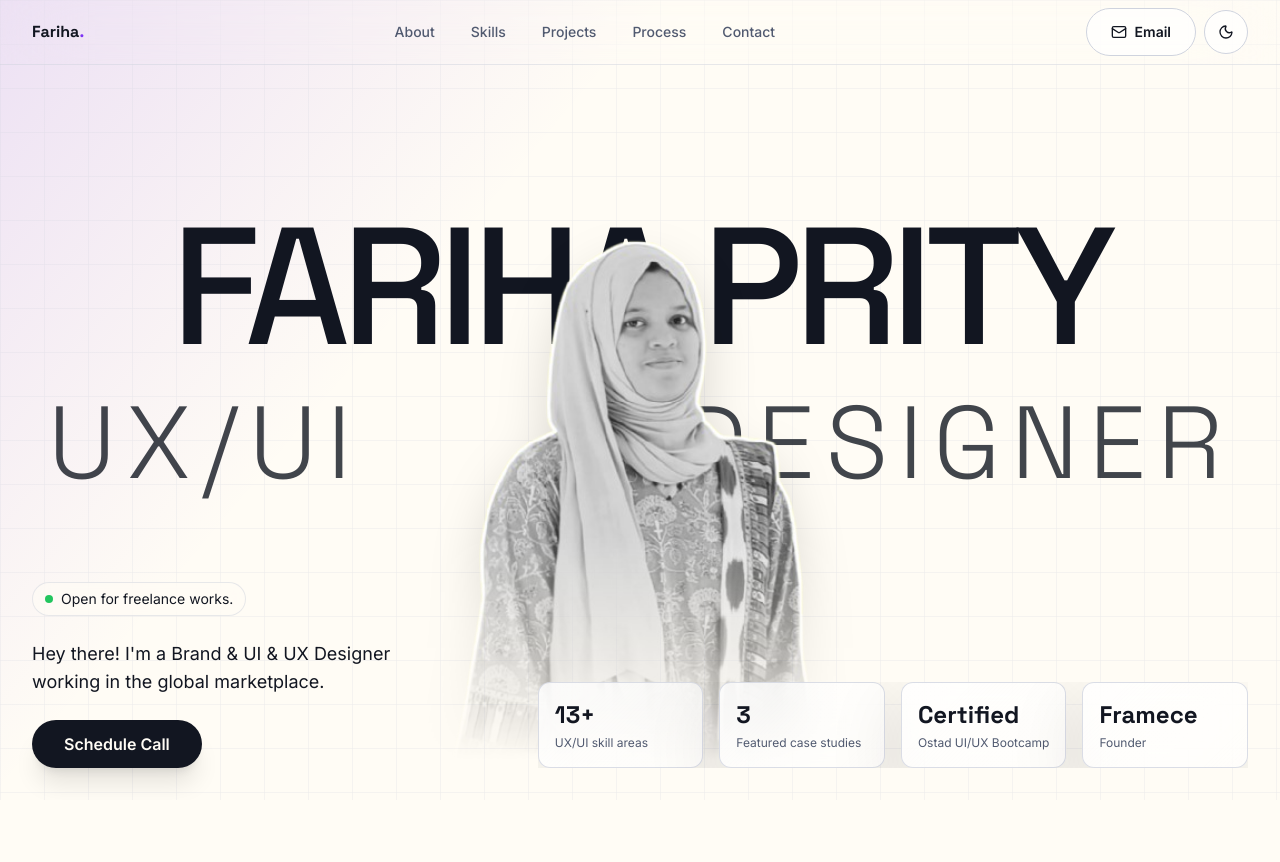
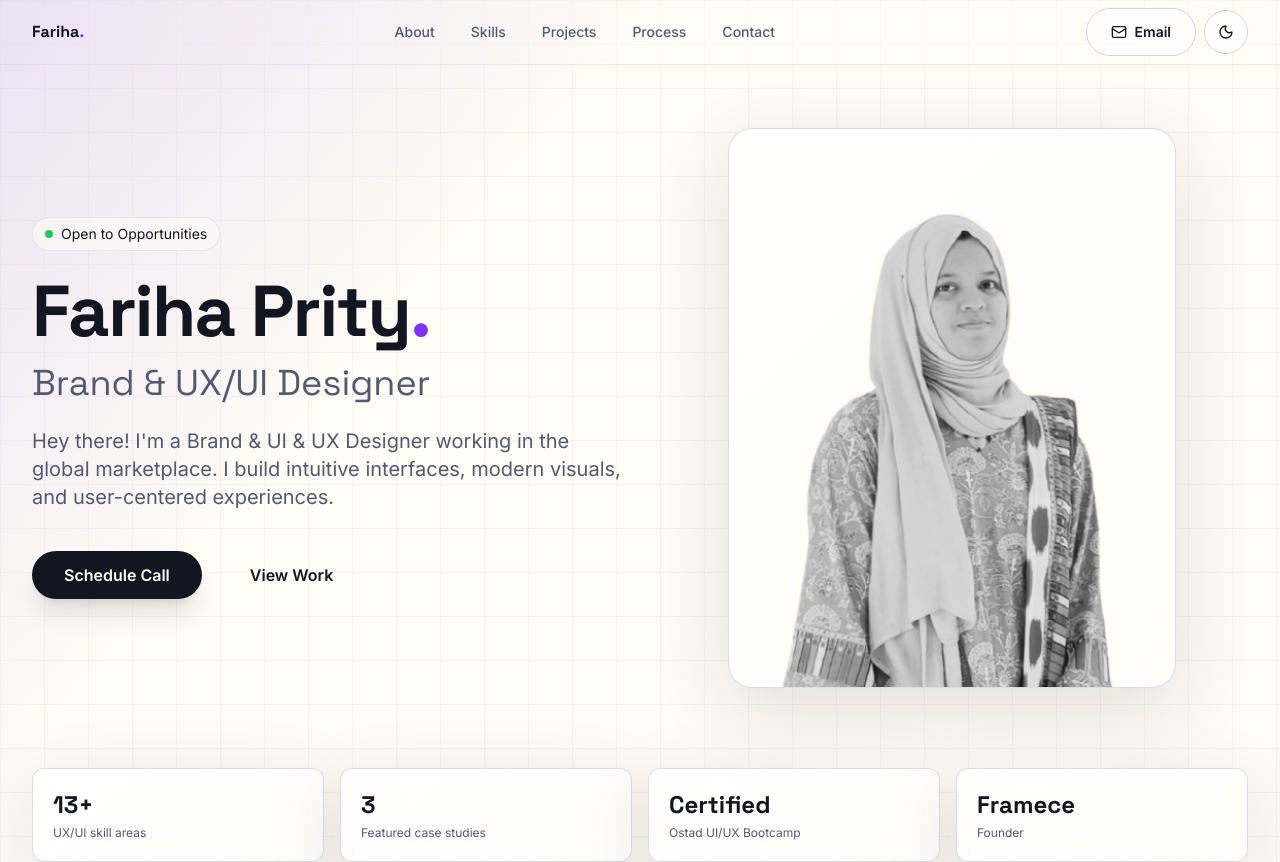
Before and after one commit to Omar-webcloud/Prity, a Next.js app: page / in a window 1280 px wide. Shown: the top 862 px of the page. Built offline with nearby package versions, Linux system fonts and the light colour scheme.

Commit message:
fix: revert hero section to old style

```diff
--- a/components/portfolio-page.tsx
+++ b/components/portfolio-page.tsx
@@ -514,74 +514,96 @@ function Hero() {
   return (
     <section
       id="home"
-      className="relative min-h-screen overflow-hidden flex items-center justify-center pt-20"
+      className="relative min-h-screen overflow-hidden flex flex-col justify-center pt-24 pb-12 sm:pt-32 sm:pb-16"
     >
+      {/* Subtle Background */}
       <div className="absolute inset-0 -z-10 bg-hero-grid bg-[size:44px_44px] opacity-45" />
 
-      {/* Massive Background Text */}
-      <div className="absolute inset-0 z-0 flex flex-col items-center justify-start pt-[18vh] md:justify-center md:pt-0 pointer-events-none select-none overflow-hidden">
+      <Container className="relative z-10 flex flex-col gap-12 lg:gap-20">
+        <div className="grid lg:grid-cols-2 items-center gap-12 lg:gap-8">
+          {/* Left Content */}
+          <div className="flex flex-col items-start gap-6 max-w-2xl pt-8 lg:pt-0">
             <motion.div
               initial={{ opacity: 0, y: 20 }}
               animate={{ opacity: 1, y: 0 }}
-          transition={{ duration: 0.8, ease: "easeOut" }}
-          className="text-[15vw] md:text-[13vw] font-display font-medium leading-[0.85] tracking-tighter text-foreground whitespace-nowrap md:mt-[-8vh]"
+              transition={{ duration: 0.5 }}
+              className="inline-flex items-center gap-2 rounded-full border border-border/50 bg-background/60 backdrop-blur-md px-3 py-1.5 text-sm text-foreground"
             >
-          FARIHA PRITY
+              <span className="relative flex h-2 w-2">
+                <span className="animate-ping absolute inline-flex h-full w-full rounded-full bg-green-400 opacity-75"></span>
+                <span className="relative inline-flex rounded-full h-2 w-2 bg-green-500"></span>
+              </span>
+              Open to Opportunities
             </motion.div>
+
             <motion.div
               initial={{ opacity: 0, y: 20 }}
               animate={{ opacity: 1, y: 0 }}
-          transition={{ duration: 0.8, ease: "easeOut", delay: 0.1 }}
-          className="flex w-full px-4 md:px-8 lg:px-12 justify-between text-[10vw] md:text-[8vw] font-display font-light tracking-[0.1em] text-foreground/80 mt-2"
+              transition={{ duration: 0.5, delay: 0.1 }}
             >
-          <span>UX/UI</span>
-          <span>DESIGNER</span>
+              <h1 className="font-display text-5xl sm:text-6xl lg:text-7xl font-bold tracking-tight text-foreground">
+                Fariha Prity<span className="text-primary">.</span>
+              </h1>
+              <h2 className="mt-4 font-display text-2xl sm:text-3xl lg:text-4xl text-muted-foreground">
+                Brand &amp; UX/UI Designer
+              </h2>
+            </motion.div>
+
+            <motion.p
+              initial={{ opacity: 0, y: 20 }}
+              animate={{ opacity: 1, y: 0 }}
+              transition={{ duration: 0.5, delay: 0.2 }}
+              className="text-lg sm:text-xl text-muted-foreground leading-relaxed"
+            >
+              Hey there! I'm a Brand &amp; UI &amp; UX Designer working in the global marketplace. I build intuitive interfaces, modern visuals, and user-centered experiences.
+            </motion.p>
+
+            <motion.div
+              initial={{ opacity: 0, y: 20 }}
+              animate={{ opacity: 1, y: 0 }}
+              transition={{ duration: 0.5, delay: 0.3 }}
+              className="flex flex-wrap items-center gap-4 pt-4"
+            >
+              <Button asChild className="rounded-full px-8 py-6 text-base font-semibold shadow-xl">
+                <a href="#contact">Schedule Call</a>
+              </Button>
+              <Button asChild variant="outline" className="rounded-full px-8 py-6 text-base font-semibold">
+                <a href="#projects">View Work</a>
+              </Button>
             </motion.div>
           </div>
 
-      {/* Center Image */}
+          {/* Right Content - Image */}
           <motion.div
-        initial={{ opacity: 0, scale: 0.9, y: 30 }}
+            initial={{ opacity: 0, scale: 0.95, y: 20 }}
             animate={{ opacity: 1, scale: 1, y: 0 }}
-        transition={{ duration: 1, ease: "easeOut", delay: 0.2 }}
-        className="relative z-10 w-full max-w-[340px] md:max-w-[480px] aspect-[3/4] mx-auto mt-[4vh] md:mt-[8vh]"
+            transition={{ duration: 0.7, delay: 0.2 }}
+            className="relative w-full max-w-sm sm:max-w-md mx-auto lg:ml-auto"
           >
+            <div className="relative aspect-[4/5] rounded-3xl overflow-hidden glass border border-border/50 bg-background/50 shadow-2xl">
               <Image
                 src="/headshot.png"
                 alt="Fariha Munir Prity"
                 fill
                 priority
-          sizes="(min-width: 768px) 480px, 340px"
-          className="object-cover object-top drop-shadow-2xl [mask-image:linear-gradient(to_bottom,black_60%,transparent_95%)]"
+                sizes="(min-width: 1024px) 50vw, 100vw"
+                className="object-cover object-top"
               />
+            </div>
           </motion.div>
-
-      {/* Bottom Content */}
-      <Container className="absolute bottom-4 sm:bottom-8 inset-x-0 z-30 pointer-events-none flex flex-col lg:flex-row justify-between items-end gap-6 lg:gap-8">
-        {/* Left Side (Freelance info) */}
-        <div className="max-w-sm pointer-events-auto pb-4 lg:pb-0">
-          <div className="inline-flex items-center gap-2 rounded-full border border-border/50 bg-background/60 backdrop-blur-md px-3 py-1.5 text-sm text-foreground mb-4 sm:mb-6">
-            <span className="relative flex h-2 w-2">
-              <span className="animate-ping absolute inline-flex h-full w-full rounded-full bg-green-400 opacity-75"></span>
-              <span className="relative inline-flex rounded-full h-2 w-2 bg-green-500"></span>
-            </span>
-            Open for freelance works.
-          </div>
-          <p className="text-base sm:text-lg text-foreground dark:text-white/90 dark:bg-black/30 dark:backdrop-blur-sm dark:rounded-lg dark:px-3 dark:py-2 leading-relaxed mb-4 sm:mb-6">
-            Hey there! I'm a Brand &amp; UI &amp; UX Designer working in the global marketplace.
-          </p>
-          <Button asChild className="rounded-full px-8 py-6 text-base font-semibold shadow-xl">
-            <a href="#contact">Schedule Call</a>
-          </Button>
         </div>
 
-        {/* Right Side (Stats) */}
-        <div className="pointer-events-auto w-[100vw] -mx-4 sm:w-full sm:mx-0 lg:w-auto overflow-hidden pb-4 lg:pb-0">
-
+        {/* Stats */}
+        <motion.div
+          initial={{ opacity: 0, y: 20 }}
+          animate={{ opacity: 1, y: 0 }}
+          transition={{ duration: 0.5, delay: 0.4 }}
+          className="w-full"
+        >
           {/* Mobile Auto-scrolling Marquee */}
-          <div className="flex lg:hidden relative w-full overflow-hidden [mask-image:linear-gradient(to_right,transparent,black_5%,black_95%,transparent)]">
+          <div className="flex lg:hidden relative w-[100vw] -mx-4 sm:w-full sm:mx-0 overflow-hidden [mask-image:linear-gradient(to_right,transparent,black_5%,black_95%,transparent)]">
             <motion.div
-              className="flex gap-4 w-max pr-4"
+              className="flex gap-4 w-max pr-4 pl-4 sm:pl-0"
               animate={{ x: ["0%", "-50%"] }}
               transition={{ ease: "linear", duration: 15, repeat: Infinity }}
             >
@@ -597,13 +619,13 @@ function Hero() {
           {/* Desktop Static Grid */}
           <dl className="hidden lg:grid lg:grid-cols-4 gap-4">
             {stats.map(([value, label]) => (
-              <div key={label} className="glass rounded-xl p-4 backdrop-blur-md bg-background/60 min-w-0">
+              <div key={label} className="glass rounded-xl p-5 backdrop-blur-md bg-background/60 min-w-0">
                 <dt className="font-display text-2xl font-bold">{value}</dt>
                 <dd className="mt-1 text-xs text-muted-foreground whitespace-normal">{label}</dd>
               </div>
             ))}
           </dl>
-        </div>
+        </motion.div>
       </Container>
     </section>
   );
```
Also changed, not shown: 1 other file (tests, documents, lock files or other folders). Lines whose indentation alone changed are shown as unchanged.
